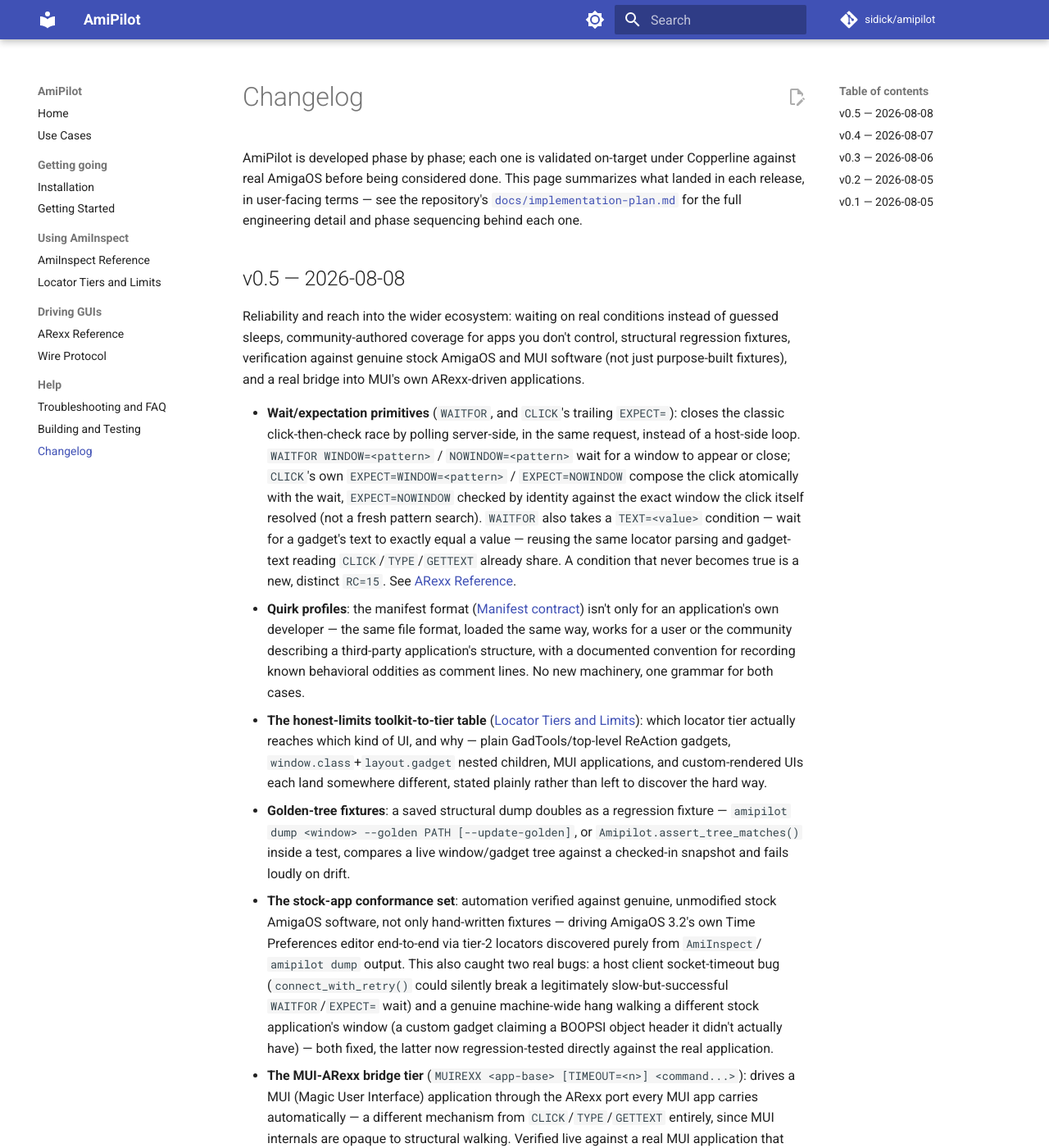
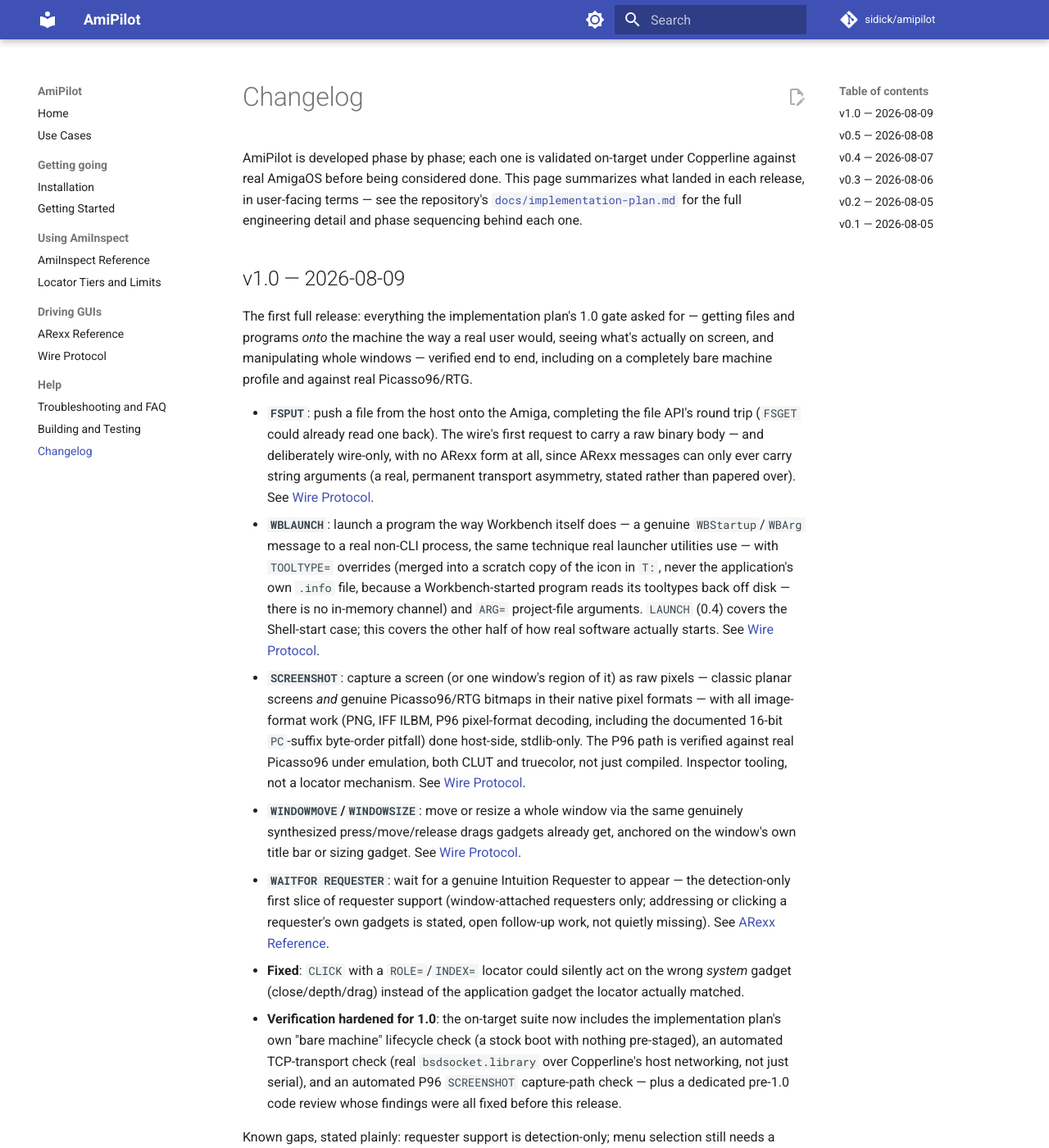
Before and after one commit to sidick/amipilot, an MkDocs documentation site: the page built from userdocs/Changelog.md, in a window 1280 px wide and 1400 px high. Shown: the whole window at 82% size. Built offline with MkDocs 1.6.1 and Material for MkDocs 9.7.7, drawn with Linux system fonts in a browser that asks for light colours; comment, search, counter and statistics services are not loaded; the version menu is left out; some of the changed text lies outside the part shown.

Commit message:
Bump every version reference to 1.0 and polish the docs site for release (#71)
Release prep for v1.0 (not the tag itself):

- version.mk -> 1.0, host/pyproject.toml -> 1.0.0
- amipilot.readme: Version 1.0 plus a "From 1.0" features paragraph
  (FSPUT, WBLAUNCH, SCREENSHOT incl. P96, WINDOWMOVE/WINDOWSIZE,
  WAITFOR REQUESTER)
- userdocs/Changelog.md: full v1.0 entry with known gaps
- userdocs/Wire-Protocol.md: the example VERSION handshake was stale
  twice over -- it said 0.5 AND its EXPERIMENTAL verb list was missing
  WINDOWMOVE/WINDOWSIZE (the server's real list has them); byte count
  recomputed to match the corrected payload
- userdocs/Installation.md: version example -> 1.0
- README.md, host/README.md, CLAUDE.md: status text updated from
  "phase 1.0 in progress" to released; host/README also gains the
  missing 1.0 items (amipilot.screenshot module, wb_launch/fs_put/
  window_move/window_resize/screenshot in the client verb list)

Verified: mkdocs build --strict clean (also caught and fixed one bad
anchor in the new changelog entry), host pytest suite 235 passed.

Deliberately NOT done here: the WIRE.md "1.0 promotion pass" (moving
verbs from EXPERIMENTAL to STABLE in the handshake) -- that is a
compatibility promise, left as an explicit pre-tag decision.


Claude-Session: https://claude.ai/code/session_01Tge64MCjRcKLXiFcszvxwb

Co-authored-by: Claude Fable 5 <noreply@anthropic.com>

```diff
--- a/userdocs/Changelog.md
+++ b/userdocs/Changelog.md
@@ -6,6 +6,70 @@ page summarizes what landed in each release, in user-facing terms — see
 the repository's
 [`docs/implementation-plan.md`](https://github.com/sidick/amipilot/blob/main/docs/implementation-plan.md)
 for the full engineering detail and phase sequencing behind each one.
+
+## v1.0 — 2026-08-09
+
+The first full release: everything the implementation plan's 1.0 gate
+asked for — getting files and programs *onto* the machine the way a
+real user would, seeing what's actually on screen, and manipulating
+whole windows — verified end to end, including on a completely bare
+machine profile and against real Picasso96/RTG.
+
+- **`FSPUT`**: push a file from the host onto the Amiga, completing
+  the file API's round trip (`FSGET` could already read one back).
+  The wire's first request to carry a raw binary body — and
+  deliberately wire-only, with no ARexx form at all, since ARexx
+  messages can only ever carry string arguments (a real, permanent
+  transport asymmetry, stated rather than papered over). See
+  [Wire Protocol](Wire-Protocol.md#file-api).
+- **`WBLAUNCH`**: launch a program the way Workbench itself does — a
+  genuine `WBStartup`/`WBArg` message to a real non-CLI process, the
+  same technique real launcher utilities use — with `TOOLTYPE=`
+  overrides (merged into a scratch copy of the icon in `T:`, never
+  the application's own `.info` file, because a Workbench-started
+  program reads its tooltypes back off disk — there is no in-memory
+  channel) and `ARG=` project-file arguments. `LAUNCH` (0.4) covers
+  the Shell-start case; this covers the other half of how real
+  software actually starts. See
+  [Wire Protocol](Wire-Protocol.md#wblaunch).
+- **`SCREENSHOT`**: capture a screen (or one window's region of it)
+  as raw pixels — classic planar screens *and* genuine
+  Picasso96/RTG bitmaps in their native pixel formats — with all
+  image-format work (PNG, IFF ILBM, P96 pixel-format decoding,
+  including the documented 16-bit `PC`-suffix byte-order pitfall)
+  done host-side, stdlib-only. The P96 path is verified against real
+  Picasso96 under emulation, both CLUT and truecolor, not just
+  compiled. Inspector tooling, not a locator mechanism. See
+  [Wire Protocol](Wire-Protocol.md#screenshot).
+- **`WINDOWMOVE`/`WINDOWSIZE`**: move or resize a whole window via
+  the same genuinely synthesized press/move/release drags gadgets
+  already get, anchored on the window's own title bar or sizing
+  gadget. See [Wire Protocol](Wire-Protocol.md#window-move-and-resize).
+- **`WAITFOR REQUESTER`**: wait for a genuine Intuition Requester to
+  appear — the detection-only first slice of requester support
+  (window-attached requesters only; addressing or clicking a
+  requester's own gadgets is stated, open follow-up work, not
+  quietly missing). See
+  [ARexx Reference](ARexx-Reference.md#waitexpectation-primitives).
+- **Fixed**: `CLICK` with a `ROLE=`/`INDEX=` locator could silently
+  act on the wrong *system* gadget (close/depth/drag) instead of the
+  application gadget the locator actually matched.
+- **Verification hardened for 1.0**: the on-target suite now includes
+  the implementation plan's own "bare machine" lifecycle check (a
+  stock boot with nothing pre-staged), an automated TCP-transport
+  check (real `bsdsocket.library` over Copperline's host networking,
+  not just serial), and an automated P96 `SCREENSHOT` capture-path
+  check — plus a dedicated pre-1.0 code review whose findings were
+  all fixed before this release.
+
+Known gaps, stated plainly: requester support is detection-only;
+menu selection still needs a keyboard shortcut (pointer-based
+selection for shortcut-less items isn't built); a `window.class`
+window's `layout.gadget`-nested children remain unreachable on
+classic OS 3.x (a documented platform limit, not a bug — see
+[Locator Tiers and Limits](Locator-Tiers-and-Limits.md)); and TCP
+remains LAN-only trust — no TLS, see
+[Securing TCP](Wire-Protocol.md#securing-tcp).
 
 ## v0.5 — 2026-08-08
 
```
Also changed, not shown: CLAUDE.md (+4 -3 lines), README.md (+2 -2 lines), host/README.md (+12 -3 lines), userdocs/Installation.md (+1 -1 lines), userdocs/Wire-Protocol.md (+3 -3 lines), 3 other files.
